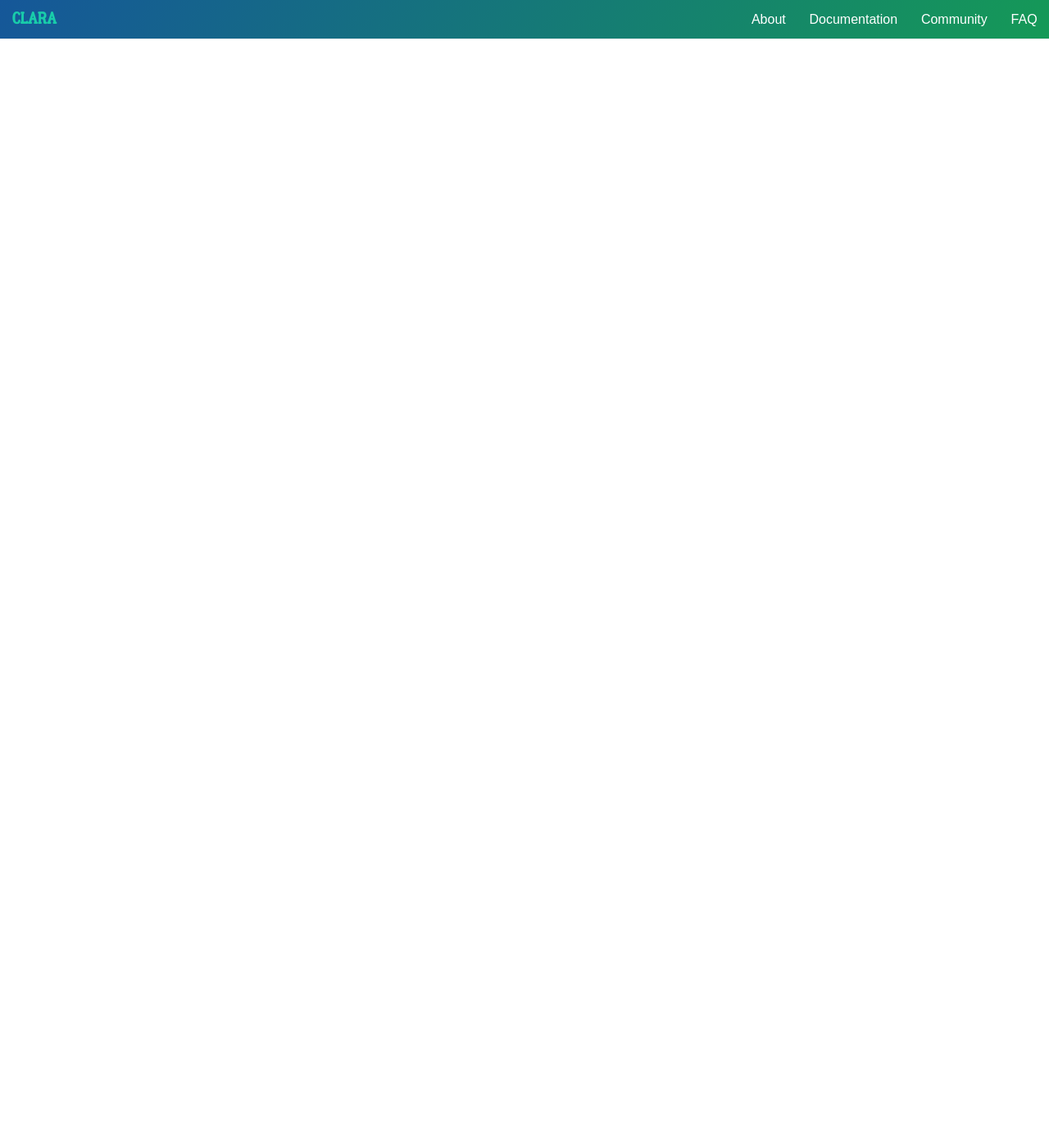
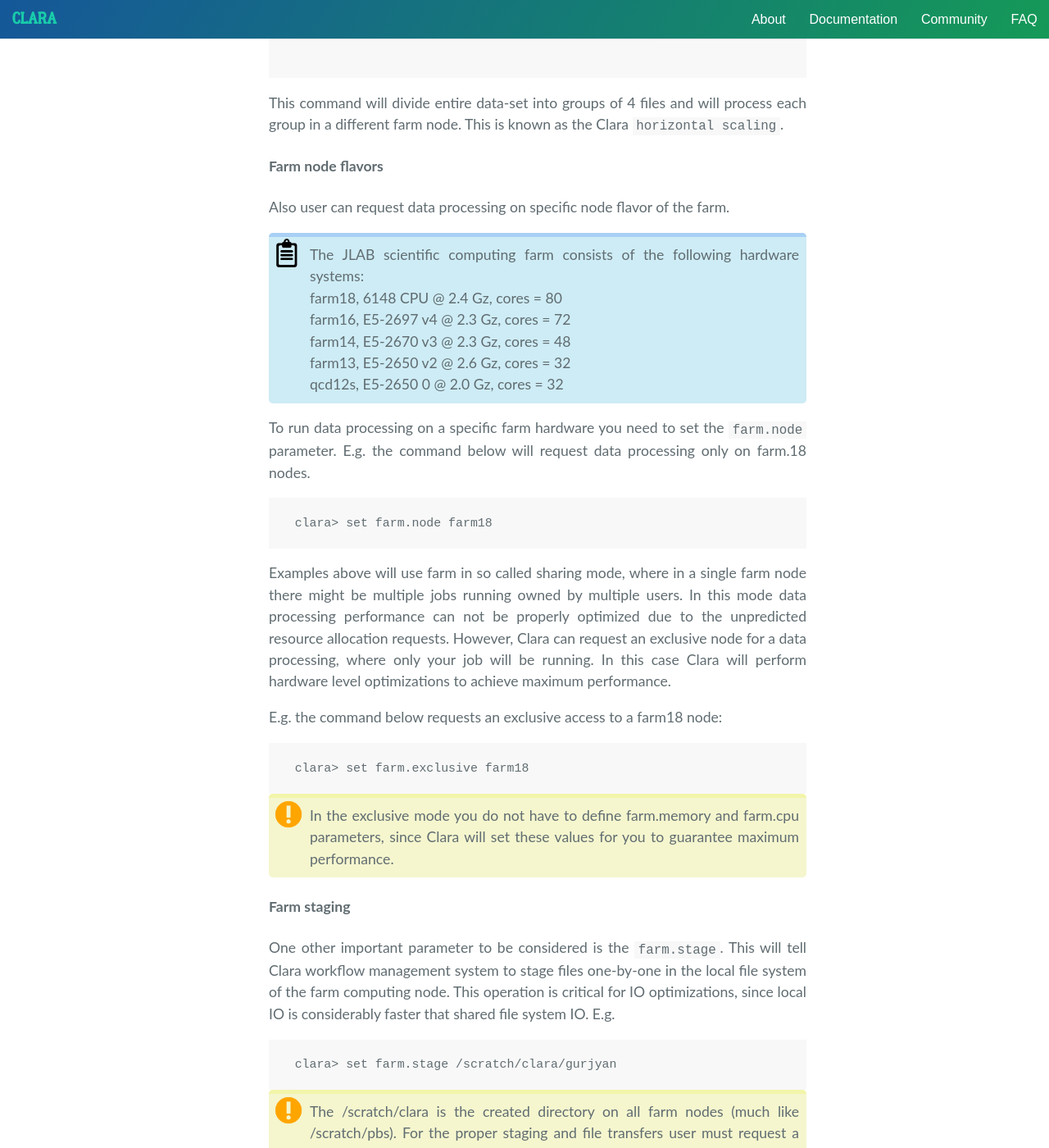
Before and after one commit to JeffersonLab/clara-docs, a Jekyll site: the page built from docs/clas/hadson.md, in a window 1280 px wide and 1400 px high, scrolled down 15366 px. Shown: the whole window at 82% size. Built offline with Jekyll 4.4.1, drawn with Linux system fonts in a browser that asks for light colours; nearby versions of some CDN libraries; some of the changed text lies outside the part shown.

Commit message:
-Hands on section. intermediate commit

````diff
--- a/_data/navigation.yml
+++ b/_data/navigation.yml
@@ -4,7 +4,6 @@
     - hadson
     - installation
     - data-processing
-    - farm-deployment
     - clara-scaling
     - clara-scripts
     - resources
--- a/docs/clas/hadson.md
+++ b/docs/clas/hadson.md
@@ -3,14 +3,23 @@
 ---
 *The future belongs to the few of us still willing to get our hands dirty*
 
-Ah! Clara, Clara: the unicorn of data processing frameworks that everyone craves to learn it.
+Really, though,
 
-Just kidding...
+do we need to get our hands dirty and start processing the raw data?
+After all we did our fair share when we were post-docs.
+Just sit back, relax and listen Erik Satie, while students will create
+DSTs through blood, sweat and tears.
 
-No one wants to learn Clara, hmmm... may be except of the JLAB CLAS12 collaboration members,
-that for some unlucky circumstances signed up for a service work to process the experimental data.
 
-OK then, for those unlucky ones let's start!
+But OK, I know, I know you're one of the small minority of scientists that can't wait,
+who need to process subset of data quickly,
+define and customize data processing conditions,
+or you think you do, or (more accurately) feel like you do.
+I am happy to exploit that feeling. I want to be clear though:
+I am not here to tell you what you want.
+Still, something in our science DNA compels us to be honest about this:
+you should follow the following instructions to start data processing yourself.
+
 
 ### Were do we start?
 
@@ -634,3 +643,91 @@
 JOB_ID    USER      STAT    QUEUE      EXEC_HOST   JOB_NAME         SUBMIT_TIME   CPU_TIME  WALLTIME  ACCOUNT
 63238147  gurjyan     A    priority    --         ...urjyan-clara   Feb 05 13:55  --         --         clas12
 ```
+
+There are more farm-job control parameters that help users to further customize the farm deployments.
+E.g. user can process a given data set in multiple farm nodes in parallel (find more details in
+[here](https://claraweb.jlab.org/clara/docs/clas/clara-scaling.html)).
+
+```
+clara> set farm.scaling 4
+
+```
+
+This command will divide entire data-set into groups of 4 files and
+will process each group in a different farm node. This is known as the Clara `horizontal scaling`.
+
+#### Farm node flavors
+
+Also user can request data processing on specific node flavor of the farm.
+
+<div class="note info">
+The JLAB scientific computing farm consists of the following hardware systems:
+<div></div>
+<div> farm18, 6148 CPU   @ 2.4 Gz, cores = 80 </div>
+<div> farm16, E5-2697 v4 @ 2.3 Gz, cores = 72 </div>
+<div> farm14, E5-2670 v3 @ 2.3 Gz, cores = 48 </div>
+<div> farm13, E5-2650 v2 @ 2.6 Gz, cores = 32 </div>
+<div> qcd12s, E5-2650 0  @ 2.0 Gz, cores = 32 </div>
+</div>
+
+To run data processing on a specific farm hardware you need to set the `farm.node` parameter.
+E.g. the command below will request data processing only on farm.18 nodes.
+
+```
+clara> set farm.node farm18
+```
+
+Examples above will use farm in so called sharing mode, where in a single
+farm node there might be multiple jobs running owned by multiple users. In this mode
+data processing performance can not be properly optimized due to the unpredicted resource allocation requests.
+However, Clara can request an exclusive node for a data processing, where only your job will be running.
+In this case Clara will perform hardware level optimizations to achieve maximum performance.
+
+E.g. the command below requests an exclusive access to a farm18 node:
+
+```
+clara> set farm.exclusive farm18
+```
+
+<div class="note warning">
+In the exclusive mode you do not have to define farm.memory and farm.cpu parameters,
+since Clara will set these values for you to guarantee maximum performance.
+</div>
+
+#### Farm staging
+
+One other important parameter to be considered is the `farm.stage`.
+This will tell Clara workflow management system to stage files one-by-one
+in the local file system of the farm computing node. This operation is
+critical for IO optimizations, since local IO is considerably faster
+that shared file system IO. E.g.
+
+```
+clara> set farm.stage /scratch/clara/gurjyan
+```
+
+<div class="note warning">
+The /scratch/clara is the created directory on all farm nodes (much like /scratch/pbs).
+For the proper staging and file transfers user must request a subdirectory
+specific for his/her processing (in the example subdir = gurjyan).
+</div>
+
+To get more information on farm deployment parameters
+[here](https://claraweb.jlab.org/clara/docs/clas/data-processing.html).
+
+#### Choosing between PBS and SLURM
+
+All your actions and created Clara CLI command sets will not change to launch
+data processing jobs on a farm controlled by PBS or SLURM batch control systems.
+Clara is transparent in this sense. If you want your jobs to end up on
+SLURM or PBS controlled farms the only thing you need to do is to change
+the PATH variable in your startup script. E.g. changing PATH variable in the .cshrc file:
+ ```
+gurjyan@clara1601$ set path = ( /site/scicomp/auger-slurm/bin $path )
+ ```
+That's it. now you are ready to process data on SLURM controlled farm.
+There are useful commands in SLURM, that are not ported into Clara CLI
+(there is no intention to make Clara `Jack of all trades`),
+such as `slurmHosts`, `slurmJobs`, `slurmQueues`, etc, that help to see available nodes,
+running jobs and their statuses. Please refer to the
+[scicomp](https://scicomp.jlab.org/docs/getting_started) web site for more information.
````
Also changed, not shown: docs/clas/clara-scripts.md (+13 -0 lines), docs/clas/data-processing.md (+4 -17 lines), docs/clas/installation.md (+1 -0 lines).
